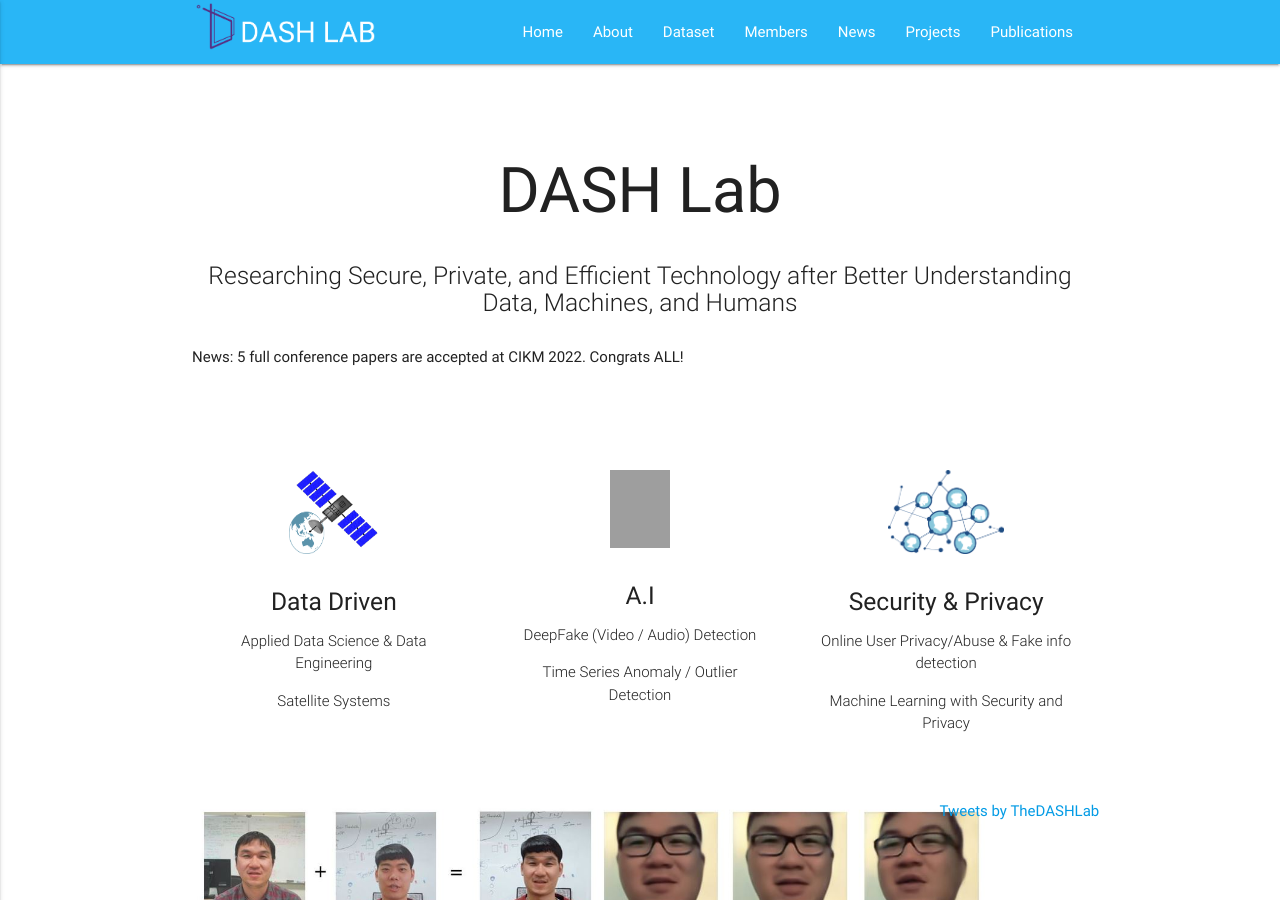
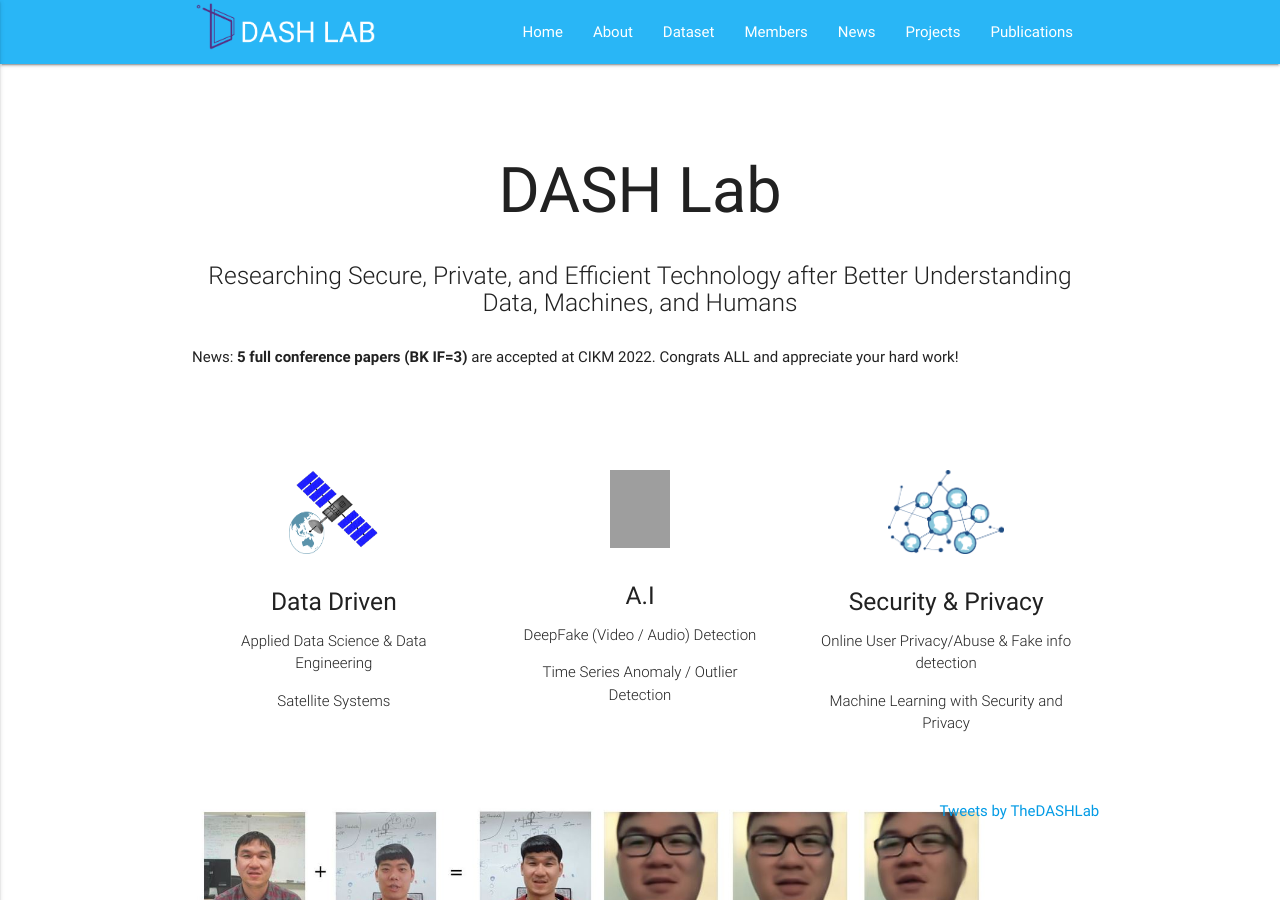
Before and after one commit to Yurim990507/DASH-Lab.github.io, a Jekyll site: the page built from index.md, in a window 1280 px wide and 900 px high. Built offline with Jekyll 4.4.1, drawn with Linux system fonts in a browser that asks for light colours; comment, search, counter and statistics services are not loaded; grey boxes are pictures that could not be loaded.

Commit message:
Update home.html

```diff
--- a/_layouts/home.html
+++ b/_layouts/home.html
@@ -10,7 +10,7 @@ layout: default
         <h5 class="header col s12 light">Researching Secure, Private, and Efficient Technology after Better Understanding Data, Machines, and Humans</h5>
       </div>
 
-      <p>News: 5 full conference papers are accepted at CIKM 2022. Congrats ALL!</p>
+      <p>News: <b>5 full conference papers (BK IF=3) </b> are accepted at CIKM 2022. Congrats ALL and appreciate your hard work!</p>
       <br><br>
 
     </div>
```
